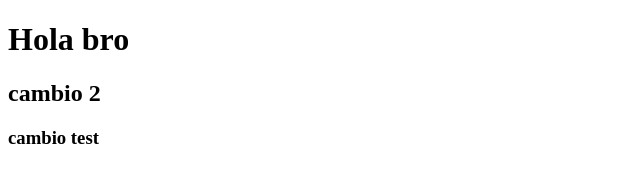
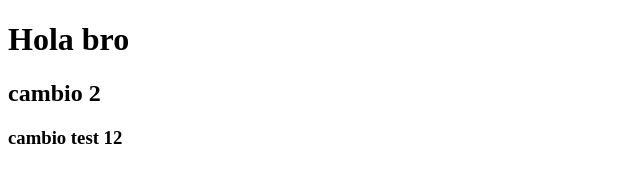
Before and after one commit to arturo8gll/visibilidadWeb2019, a plain HTML site: page index.html in a window 1280 px wide. Shown: the full height of the page, 0-640 px from the left. Drawn offline with Linux system fonts and the light colour scheme.

Commit message:
test branch 2

```diff
--- a/index.html
+++ b/index.html
@@ -9,6 +9,6 @@
 <body>
   <h1>Hola bro</h1>
   <h2>cambio 2</h2>
-  <h3>cambio test</h3>
+  <h3>cambio test 12</h3>
 </body>
 </html>
```
